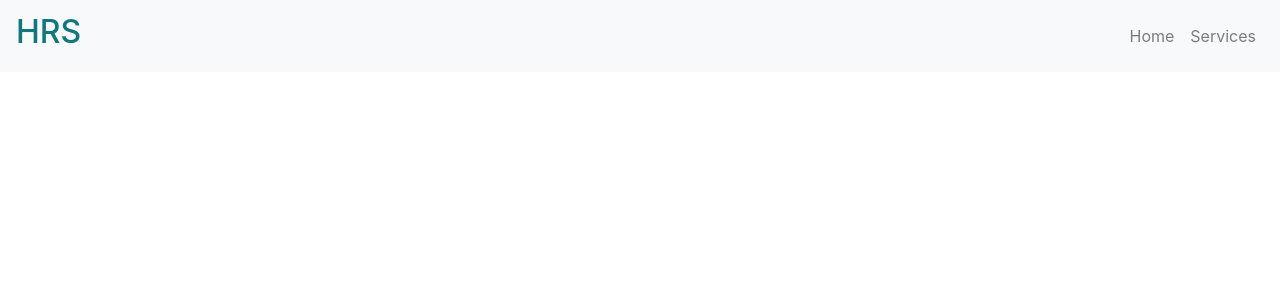
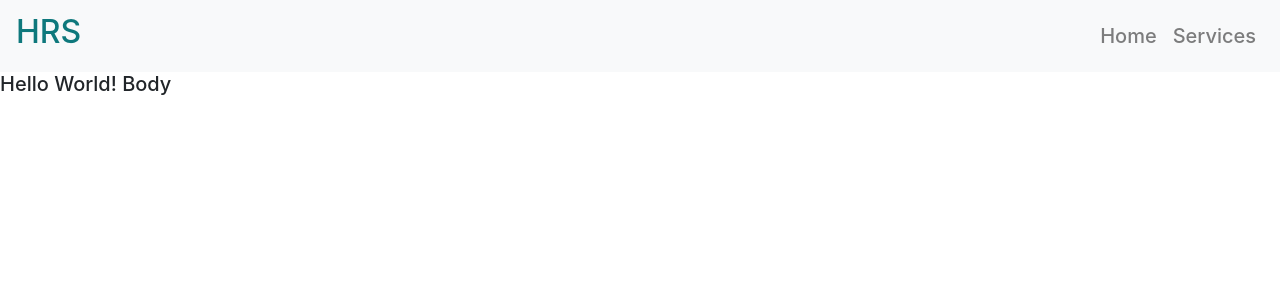
Before and after one commit to mukeshs1510/hotel_recomandation_reactjs, a React (Create React App) app: page / in a window 1280 px wide. Shown: the top 300 px of the page. Built offline with nearby package versions, Linux system fonts and the light colour scheme.

Commit message:
working on body part of the website

```diff
--- a/public/index.html
+++ b/public/index.html
@@ -7,7 +7,7 @@
     <meta name="theme-color" content="#000000" />
     <meta
       name="description"
-      content="Web site created using create-react-app"
+      content="It's a ReactJS based web-app which helps to improve the recommendation system of Hotels"
     />
     <link rel="apple-touch-icon" href="%PUBLIC_URL%/logo192.png" />
     <!--
@@ -30,7 +30,7 @@
       integrity="sha384-B0vP5xmATw1+K9KRQjQERJvTumQW0nPEzvF6L/Z6nronJ3oUOFUFpCjEUQouq2+l"
       crossorigin="anonymous"
     />
-    <title>React App</title>
+    <title>Hotel Recommendation System</title>
   </head>
   <body>
     <noscript>You need to enable JavaScript to run this app.</noscript>
--- a/src/App.css
+++ b/src/App.css
@@ -10,11 +10,19 @@
 
 h2 {
   color: rgb(14, 120, 124);
+  font-weight: bold;
+}
+
+.hover {
+  color: cadetblue;
+  transition: all 0.3s ease;
+  font-size: 20px;
+  padding-right: 20px;
+  font-weight: 500;
 }
 
 .hover:hover {
-  background-color: cadetblue;
   opacity: 0.5;
+  text-decoration: none;
   border-radius: 5px;
-  transition: all 0.3s ease-out;
 }
--- a/src/App.js
+++ b/src/App.js
@@ -1,25 +1,12 @@
 import "./App.css";
-import * as ReactBootStrap from "react-bootstrap";
+import HomePage from "./Components/Screens/HomePage";
+import Navbar from "./Components/Screens/Navbar";
 
 function App() {
   return (
     <div className="App">
-      <ReactBootStrap.Navbar bg="light" expand="lg">
-        <ReactBootStrap.Navbar.Brand href="#home">
-          <h2>HRS</h2>
-        </ReactBootStrap.Navbar.Brand>
-        <ReactBootStrap.Navbar.Toggle aria-controls="basic-navbar-nav" />
-        <ReactBootStrap.Navbar.Collapse id="basic-navbar-nav">
-          <ReactBootStrap.Nav className="ml-auto mr-50">
-            <ReactBootStrap.Nav.Link className="hover" href="#home">
-              Home
-            </ReactBootStrap.Nav.Link>
-            <ReactBootStrap.Nav.Link href="#link">
-              Services
-            </ReactBootStrap.Nav.Link>
-          </ReactBootStrap.Nav>
-        </ReactBootStrap.Navbar.Collapse>
-      </ReactBootStrap.Navbar>
+      <Navbar />
+      <HomePage />
     </div>
   );
 }
--- /dev/null
+++ b/src/Components/Screens/HomePage.js
@@ -0,0 +1,11 @@
+import React, { Component } from "react";
+
+export default class HomePage extends Component {
+  render() {
+    return (
+      <div>
+        <h5 className="body">Hello World! Body</h5>
+      </div>
+    );
+  }
+}
--- /dev/null
+++ b/src/Components/Screens/Navbar.js
@@ -0,0 +1,23 @@
+import React from "react";
+import * as ReactBootStrap from "react-bootstrap";
+
+export default function Navbar() {
+  return (
+    <ReactBootStrap.Navbar bg="light" expand="lg">
+      <ReactBootStrap.Navbar.Brand href="#home">
+        <h2>HRS</h2>
+      </ReactBootStrap.Navbar.Brand>
+      <ReactBootStrap.Navbar.Toggle aria-controls="basic-navbar-nav" />
+      <ReactBootStrap.Navbar.Collapse id="basic-navbar-nav">
+        <ReactBootStrap.Nav className="ml-auto mr-50">
+          <ReactBootStrap.Nav.Link className="hover" href="#home">
+            Home
+          </ReactBootStrap.Nav.Link>
+          <ReactBootStrap.Nav.Link className="hover" href="#home">
+            Services
+          </ReactBootStrap.Nav.Link>
+        </ReactBootStrap.Nav>
+      </ReactBootStrap.Navbar.Collapse>
+    </ReactBootStrap.Navbar>
+  );
+}
```
